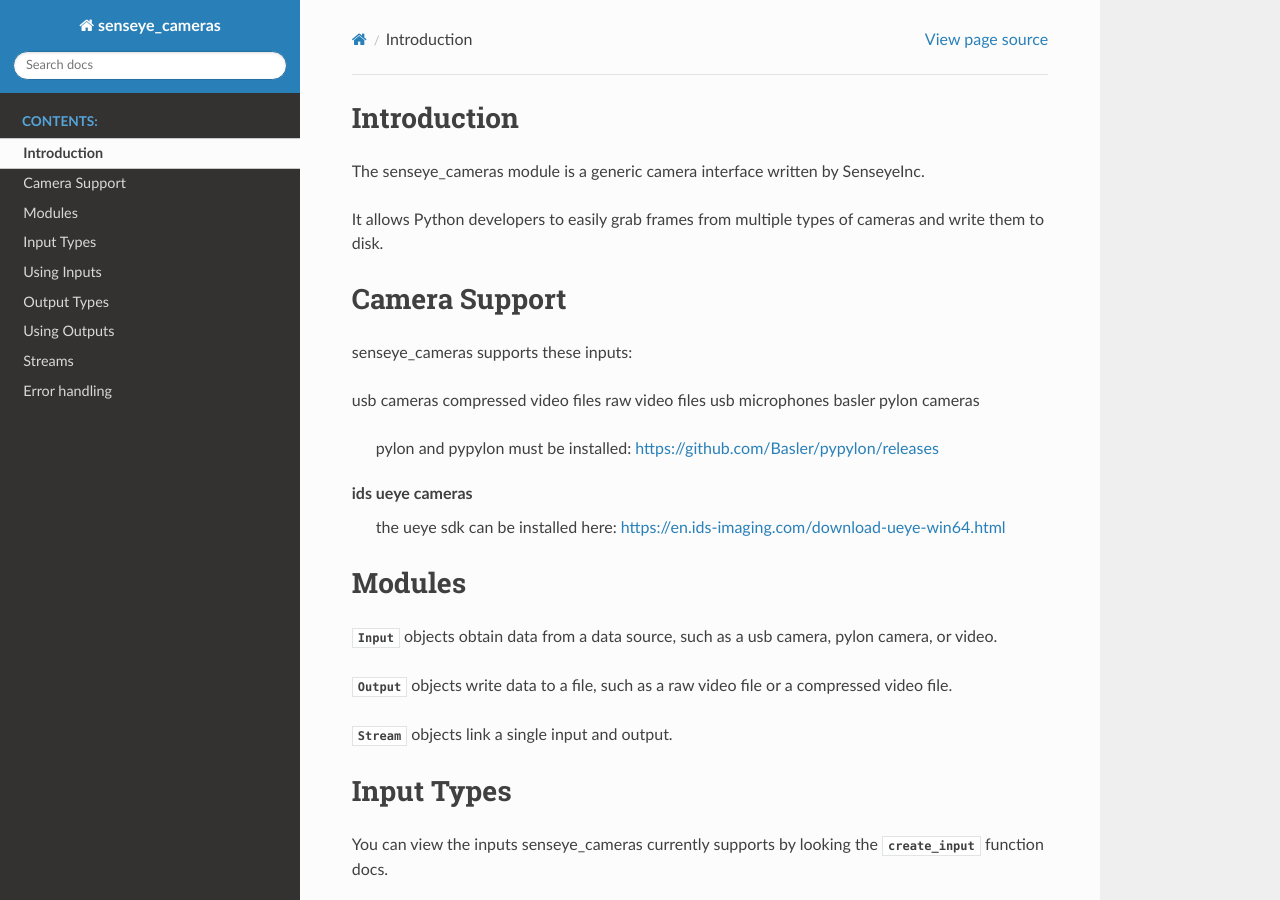
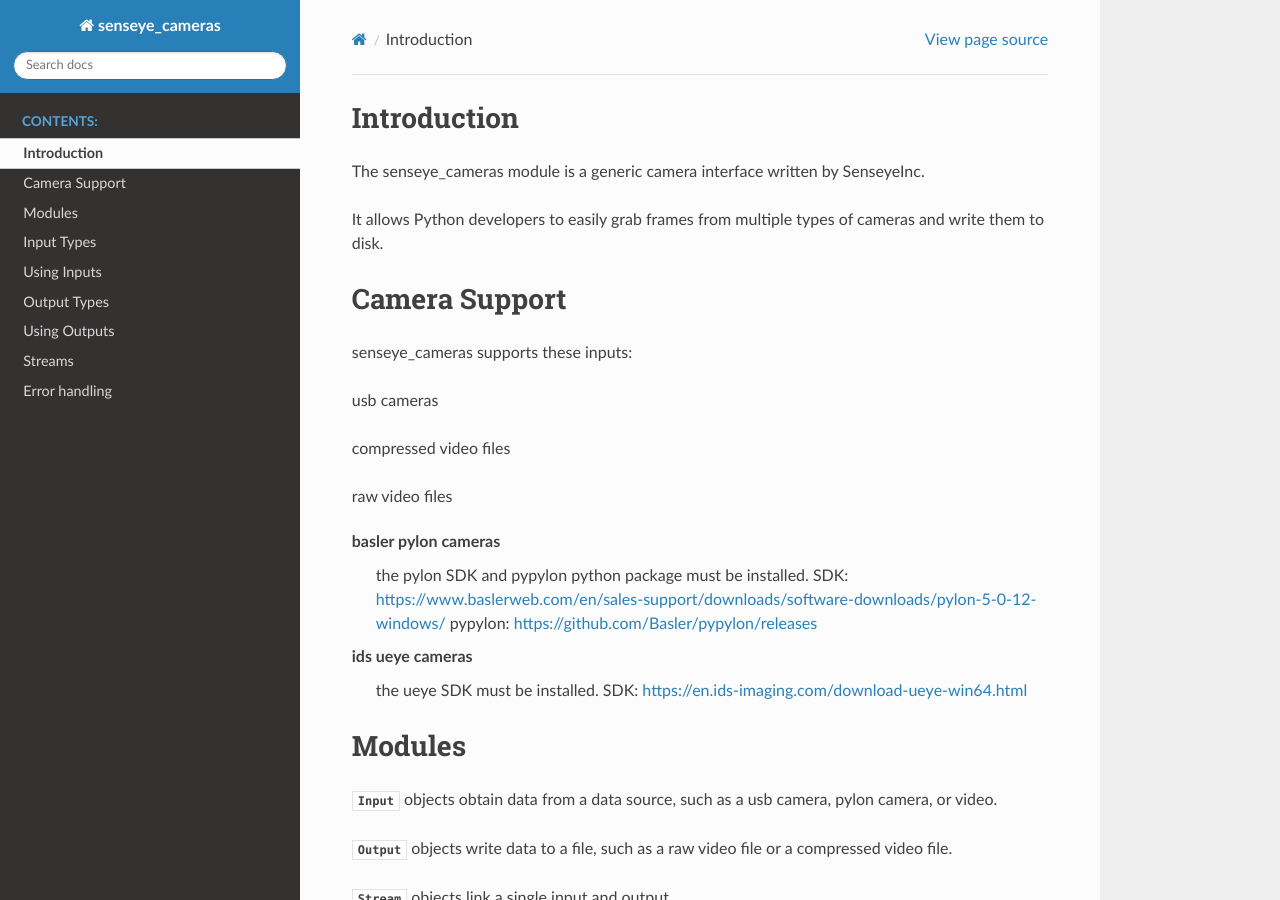
Before and after one commit to senseye-inc/senseye-cameras, a Sphinx documentation site: the page built from docs/source/intro.rst, in a window 1280 px wide and 900 px high. Built offline with Sphinx 7.4.7 and the Read the Docs theme 2.0.0, drawn with Linux system fonts in a browser that asks for light colours.

Commit message:
Merged in bugfix/docs (pull request #3)
upgraded docs

Approved-by: Taumer Anabtawi

```diff
--- a/docs/source/intro.rst
+++ b/docs/source/intro.rst
@@ -11,13 +11,19 @@
 senseye_cameras supports these inputs:
 
 usb cameras
+
 compressed video files
+
 raw video files
-usb microphones
+
 basler pylon cameras
-    pylon and pypylon must be installed: https://github.com/Basler/pypylon/releases
+    the pylon SDK and pypylon python package must be installed.
+    SDK: https://www.baslerweb.com/en/sales-support/downloads/software-downloads/pylon-5-0-12-windows/
+    pypylon: https://github.com/Basler/pypylon/releases
+
 ids ueye cameras
-    the ueye sdk can be installed here: https://en.ids-imaging.com/download-ueye-win64.html
+    the ueye SDK must be installed.
+    SDK: https://en.ids-imaging.com/download-ueye-win64.html
 
 
 Modules
```
